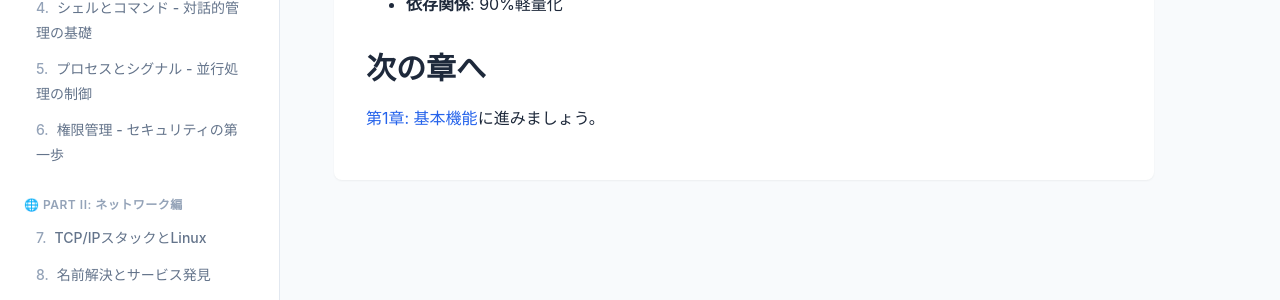
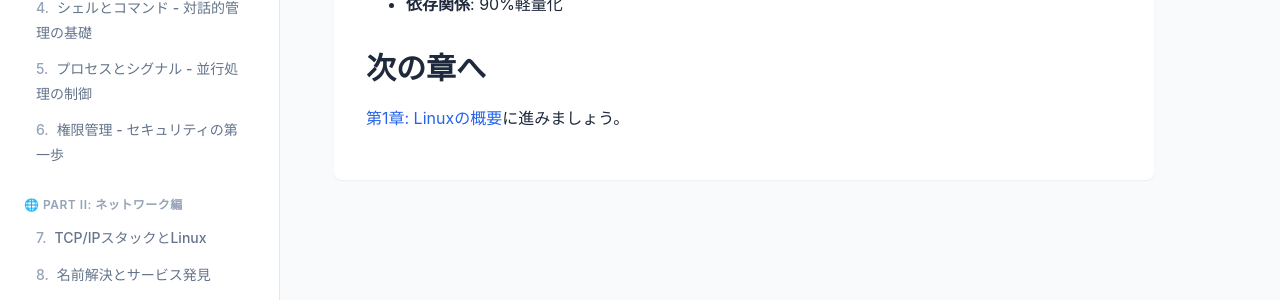
Before and after one commit to itdojp/linux-infra-textbook2, a Jekyll site: the page built from docs/introduction/01-introduction.md, in a window 1280 px wide and 1155 px high. Shown: the part 614-914 px from the top of the window. Built offline with Jekyll 4.4.1, drawn with Linux system fonts in a browser that asks for light colours.

Commit message:
docs(introduction): 第1章へのリンクを現行構成に合わせて修正\n\n- 旧構成の 01-basic-features.md への参照を chapter-01-linux-overview.html に\n- pretty URL + relative_url を使用

```diff
--- a/docs/introduction/01-introduction.md
+++ b/docs/introduction/01-introduction.md
@@ -23,4 +23,4 @@ title: "はじめに"
 
 ## 次の章へ
 
-[第1章: 基本機能](../chapters/01-basic-features.md)に進みましょう。
+[第1章: Linuxの概要]({{ '/chapters/chapter-01-linux-overview.html' | relative_url }})に進みましょう。
```
